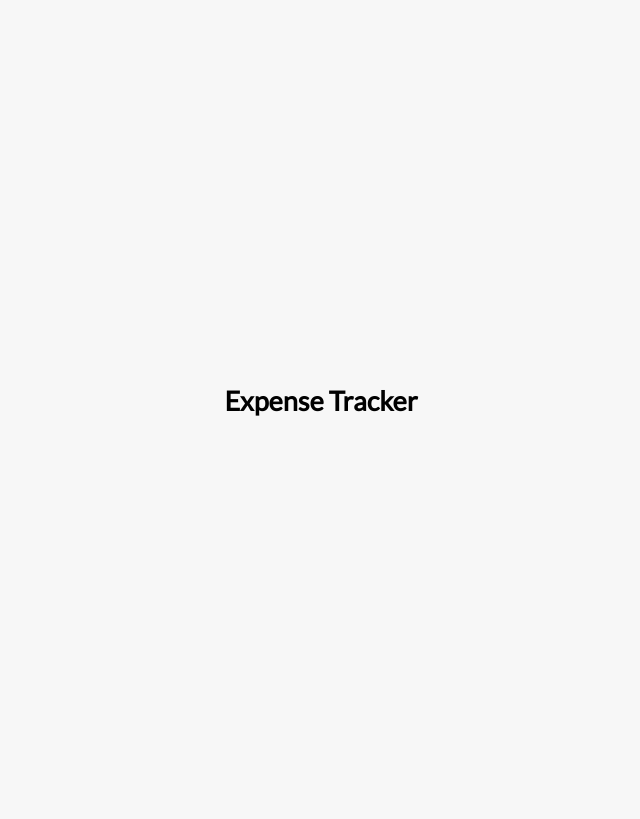
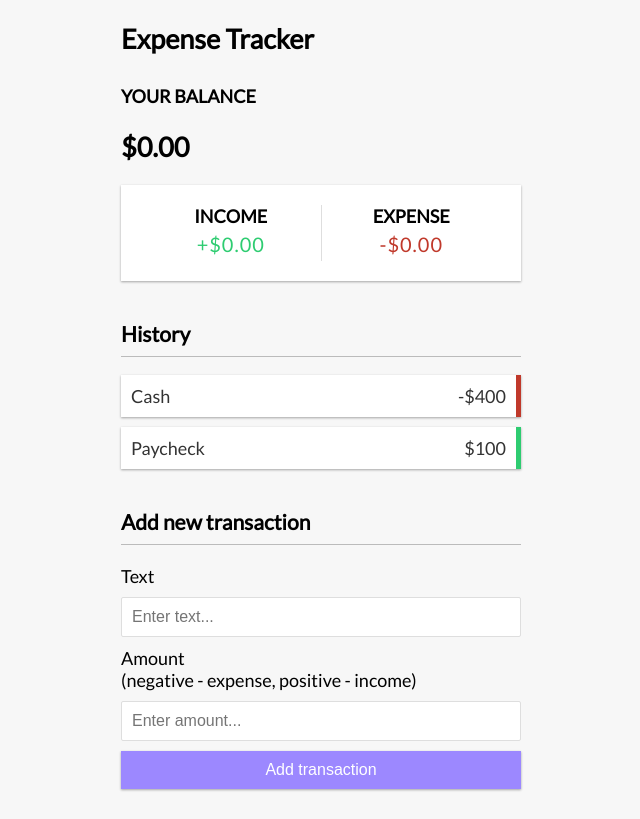
Before and after one commit to isemilia/vue-expense-tracker, a Vue app: page / in a window 1280 px wide. Shown: the whole page, without its empty margins (319-959 px from the left). Built offline with nearby package versions, Linux system fonts and the light colour scheme.

Commit message:
Set up basic structure

```diff
--- a/src/app.vue
+++ b/src/app.vue
@@ -1,13 +1,27 @@
 <template>
   <Header />
+  <div class="container">
+    <Balance />
+    <IncomeExpenses />
+    <TransactionList />
+    <AddTransaction />
+  </div>
 </template>
 
 <script>
 import Header from '@/components/header.vue'
+import Balance from '@/components/balance.vue'
+import IncomeExpenses from '@/components/income-expenses.vue'
+import TransactionList from '@/components/transaction-list.vue'
+import AddTransaction from '@/components/add-transaction.vue'
 
 export default {
   components: {
-    Header
+    Header,
+    Balance,
+    IncomeExpenses,
+    TransactionList,
+    AddTransaction
   }
 }
 </script>
--- a/src/components/add-transaction.vue
+++ b/src/components/add-transaction.vue
@@ -0,0 +1,17 @@
+<template>
+  <h3>Add new transaction</h3>
+  <form id="form">
+    <div class="form-control">
+      <label for="text">Text</label>
+      <input type="text" id="text" placeholder="Enter text..." />
+    </div>
+    <div class="form-control">
+      <label for="amount"
+        >Amount <br />
+        (negative - expense, positive - income)</label
+      >
+      <input type="number" id="amount" placeholder="Enter amount..." />
+    </div>
+    <button class="btn">Add transaction</button>
+  </form>
+</template>
--- a/src/components/balance.vue
+++ b/src/components/balance.vue
@@ -0,0 +1,4 @@
+<template>
+  <h4>Your balance</h4>
+  <h2 id="balance">$0.00</h2>
+</template>
--- a/src/components/income-expenses.vue
+++ b/src/components/income-expenses.vue
@@ -0,0 +1,12 @@
+<template>
+  <div class="inc-exp-container">
+    <div>
+      <h4>Income</h4>
+      <p id="money-plus" class="money plus">+$0.00</p>
+    </div>
+    <div>
+      <h4>Expense</h4>
+      <p id="money-minus" class="money minus">-$0.00</p>
+    </div>
+  </div>
+</template>
--- a/src/components/transaction-list.vue
+++ b/src/components/transaction-list.vue
@@ -0,0 +1,7 @@
+<template>
+  <h3>History</h3>
+  <ul id="list" class="list">
+    <li class="minus">Cash <span>-$400</span><button class="delete-btn">x</button></li>
+    <li class="plus">Paycheck <span>$100</span><button class="delete-btn">x</button></li>
+  </ul>
+</template>
```
